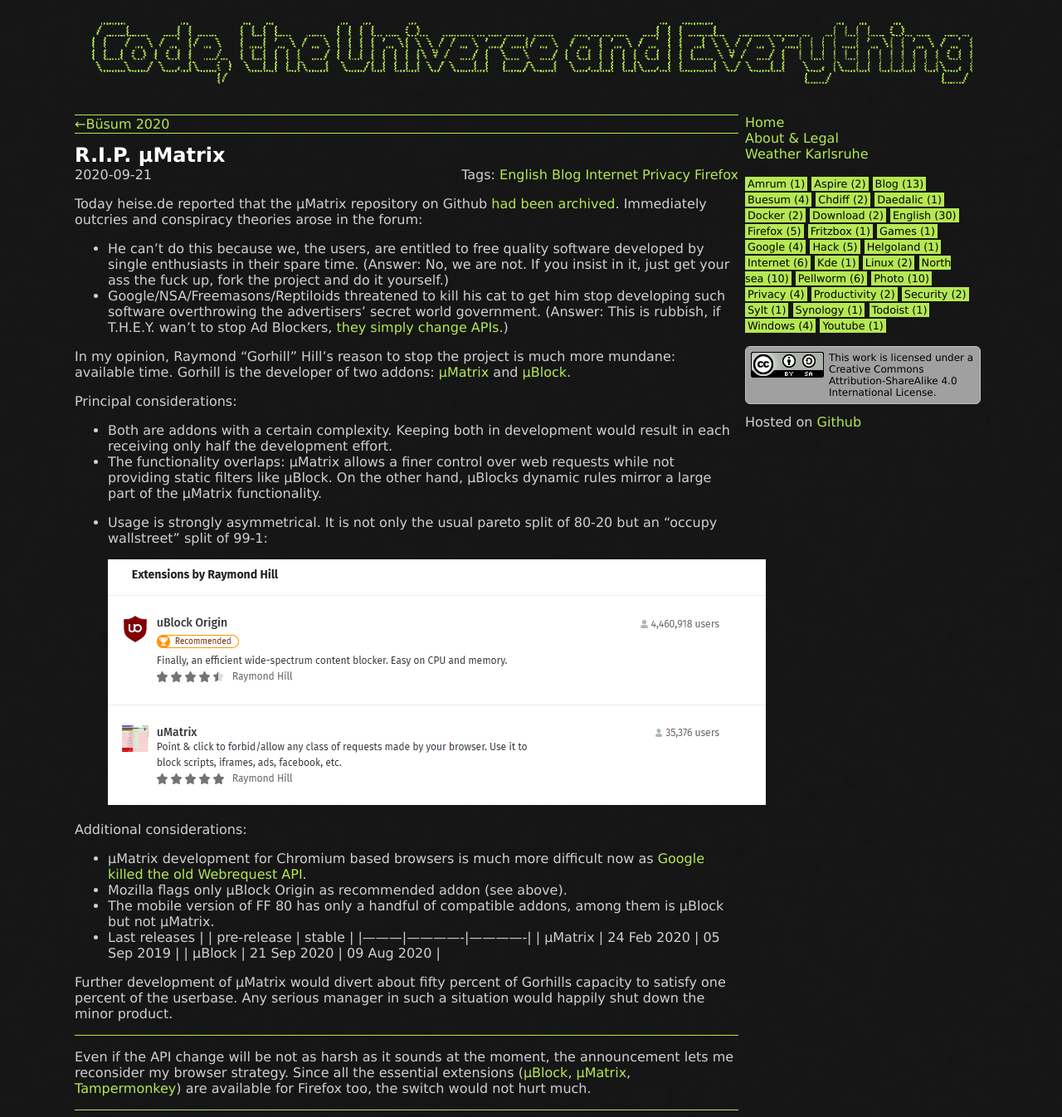
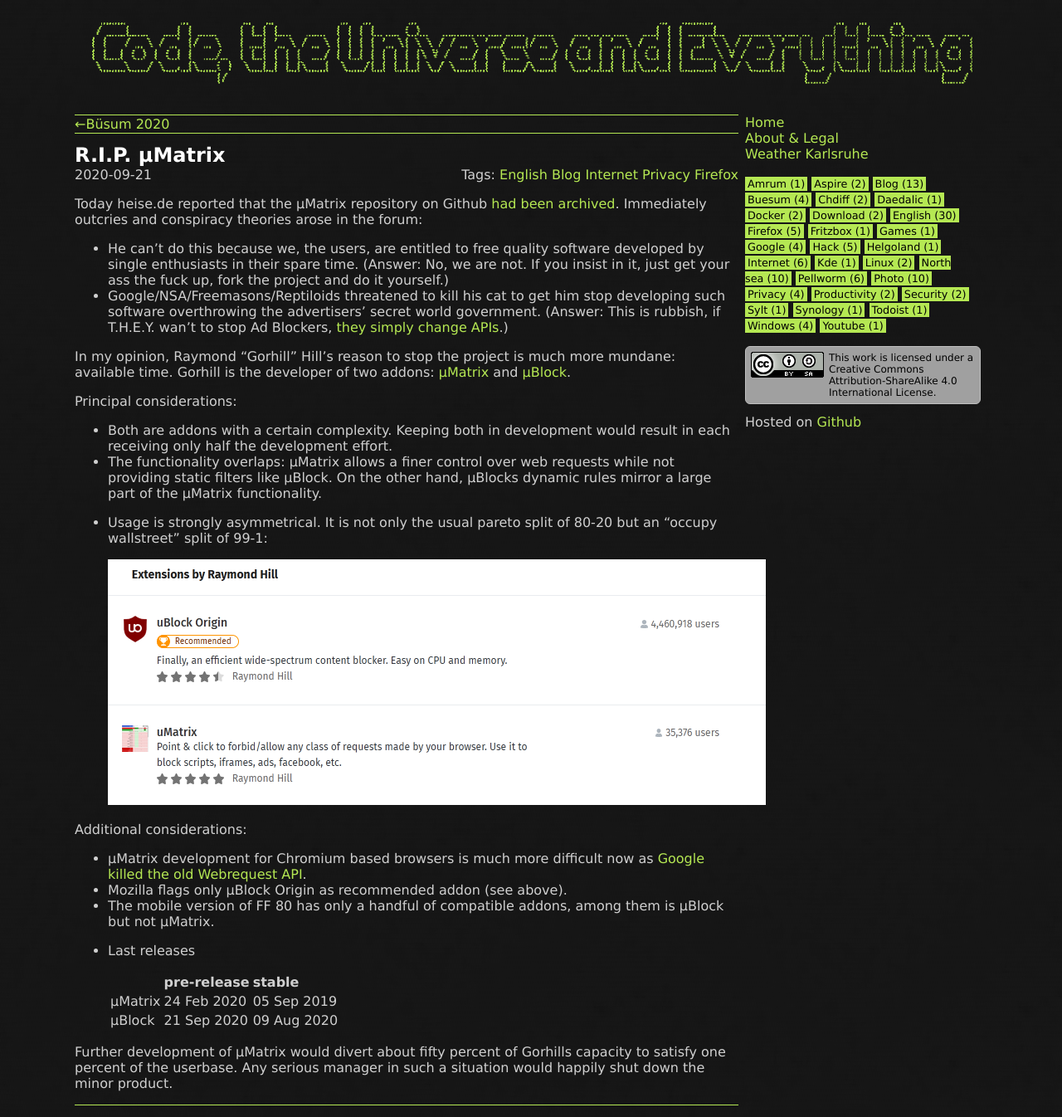
Before and after one commit to soerenkoehler/soerenkoehler.github.io, a Jekyll site: the page built from _posts/blog/2020-09-21-rip-umatrix.md, in a window 1280 px wide. Shown: the whole page at 83% size. Built offline with Jekyll 4.4.1, drawn with Linux system fonts in a browser that asks for light colours.

Commit message:
fix more typos

```diff
--- a/_posts/blog/2020-09-21-rip-umatrix.md
+++ b/_posts/blog/2020-09-21-rip-umatrix.md
@@ -48,6 +48,7 @@
 *   The mobile version of FF 80 has only a handful of compatible addons, among
     them is µBlock but not µMatrix.
 *   Last releases
+
     |         | pre-release | stable      |
     |---------|-------------|-------------|
     | µMatrix | 24 Feb 2020 | 05 Sep 2019 |
@@ -56,22 +57,3 @@
 Further development of µMatrix would divert about fifty percent of Gorhills
 capacity to satisfy one percent of the userbase. Any serious manager in such a
 situation would happily shut down the minor product.
-
-
-
-
-----
-[](
-){:target="_blank"}
-
-Even if the API change will be not as harsh as it sounds at the moment, the
-announcement lets me reconsider my browser strategy. Since all the essential
-extensions
-([µBlock](
-    https://github.com/gorhill/uBlock
-){:target="_blank"},
-[µMatrix](
-    https://github.com/gorhill/uMatrix
-){:target="_blank"},
-[Tampermonkey](https://tampermonkey.net/){:target="_blank"})
-are available for Firefox too, the switch would not hurt much.
```
